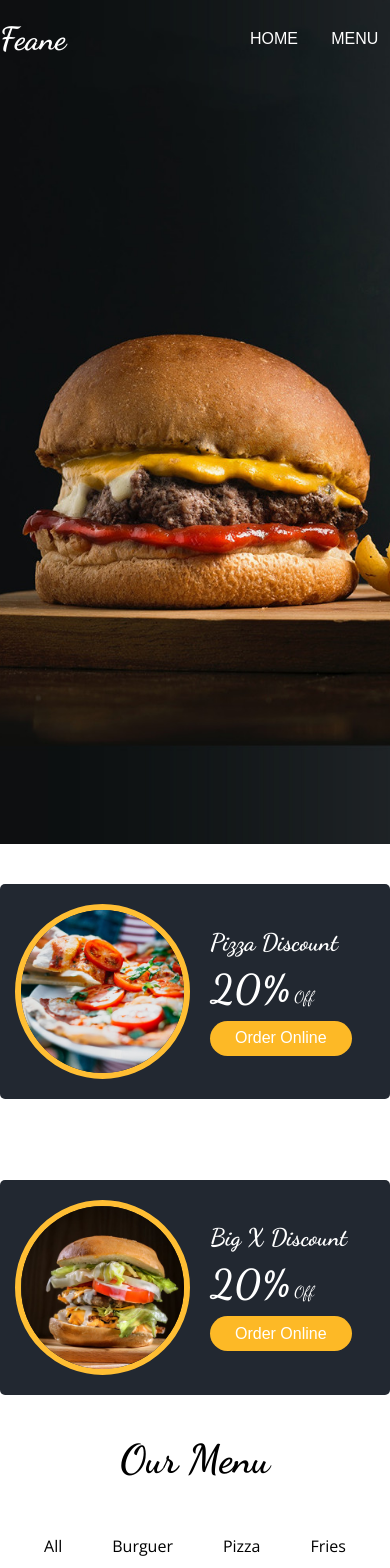
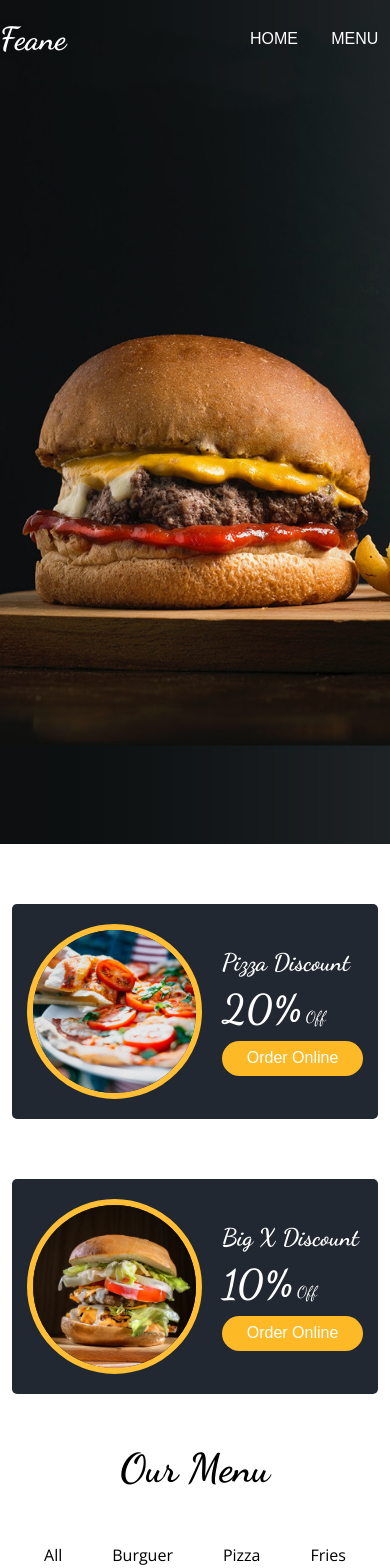
Before and after one commit to GMN-dev/React-Feane-Shop, a React (Create React App) app: page / in a window 390 px wide. Shown: the top 1568 px of the page. Built offline with nearby package versions, Linux system fonts and the light colour scheme.

Commit message:
cumpom card responsivo

```diff
--- a/src/containerCupons/containerCupons.js
+++ b/src/containerCupons/containerCupons.js
@@ -8,7 +8,7 @@ function ContainerCupons(props){
     return(
         <div className="container-cupons">
             <CupomCard infoCard = {{'image':img1, "food":"Pizza Discount", "discount":20}} ></CupomCard>
-            <CupomCard infoCard = {{'image':img2, "food":"Big X Discount", "discount":20}} ></CupomCard>
+            <CupomCard infoCard = {{'image':img2, "food":"Big X Discount", "discount":10}} ></CupomCard>
         </div>
     );
 
--- a/src/containerCupons/containerCupons_style.css
+++ b/src/containerCupons/containerCupons_style.css
@@ -1,9 +1,14 @@
 .container-cupons{
     /* background-color: black; */
-    height: 70vh;
+    height: 60vh;
     display: flex;
     flex-wrap: wrap;
-    justify-content: space-between;
+    justify-content: space-around;
     align-items: center;
+}
 
+@media screen and (max-width: 1017px){
+    .container-cupons{
+        height: fit-content;
+    }
 }
--- a/src/cupomcard/cupomcard_style.css
+++ b/src/cupomcard/cupomcard_style.css
@@ -50,3 +50,16 @@
     width: 100%;
     transition: 0.25s;
 }
+
+
+@media screen and (max-width: 1017px){
+    .cupomCard{
+        margin-top: 60px;
+    }
+}
+
+@media screen and (max-width: 510px){
+    .cupomCard{
+        width: fit-content;
+    }
+}
--- a/src/filter/filter_style.css
+++ b/src/filter/filter_style.css
@@ -36,6 +36,7 @@
     justify-content: center;
     flex-direction: column;
     border-radius: 10px;
+    margin-top: 50px;
 }
 
 .menu-title{
```
